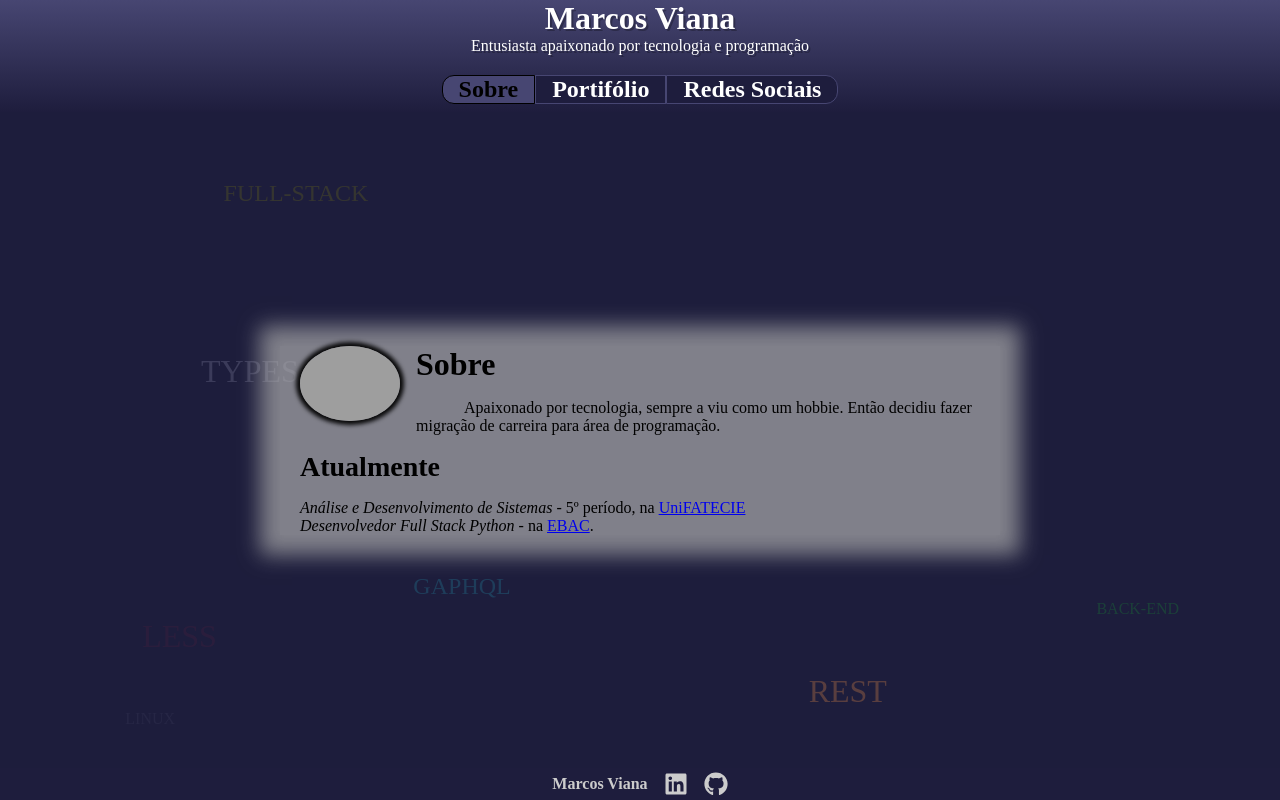
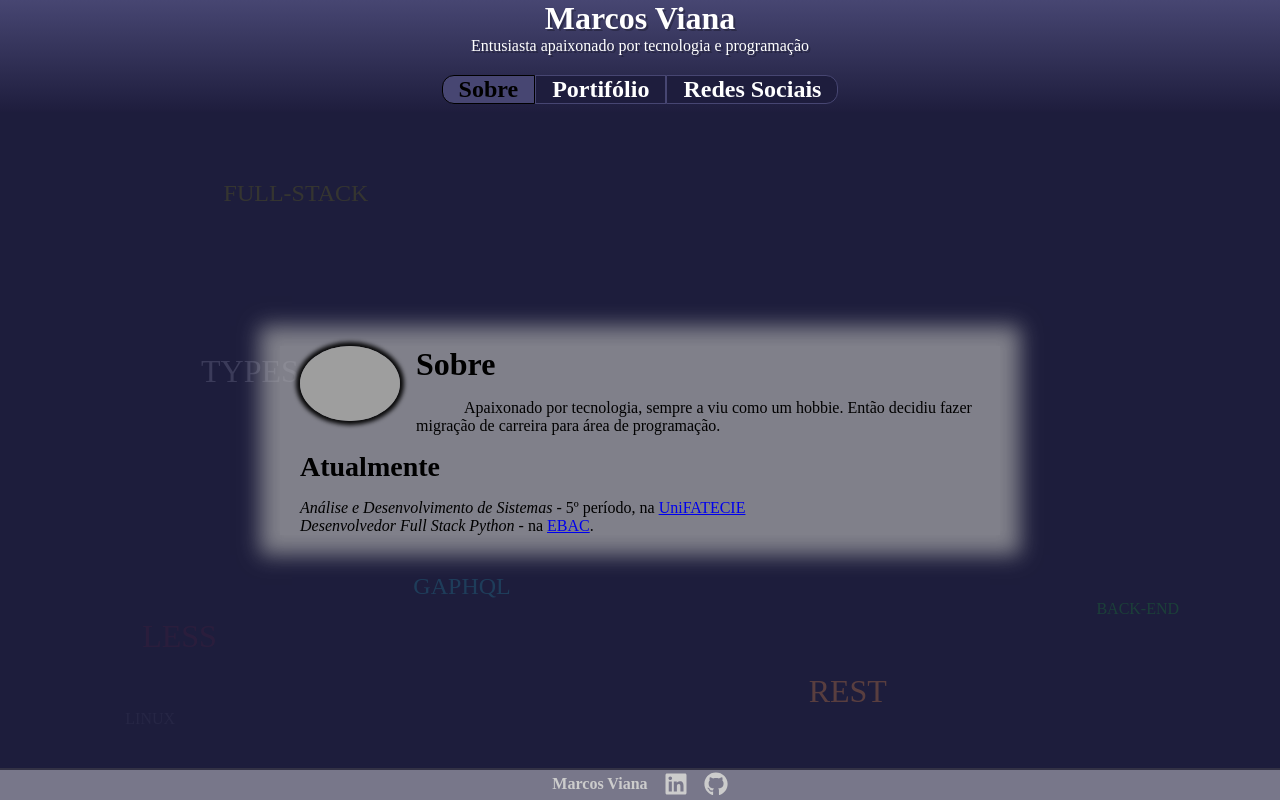
Before and after one commit to Marcosviana91/landing-page, a React (Create React App) app: page / in a window 1280 px wide. Shown: the top 800 px of the page. Built offline with nearby package versions, Linux system fonts and the light colour scheme; grey boxes are pictures that could not be loaded.

Commit message:
Footer: motion links

```diff
--- a/src/containers/Footer/index.tsx
+++ b/src/containers/Footer/index.tsx
@@ -1,3 +1,4 @@
+import { motion } from 'framer-motion'
 import StyledFooter from './style'
 
 // Icons
@@ -8,20 +9,22 @@ function Footer() {
     <StyledFooter>
       <div className="container">
         <strong>Marcos Viana</strong>
-        <a
+        <motion.a
+          layoutId="my-linkedin"
           href="https://www.linkedin.com/in/marcos-viana-full-stack-python/"
           target="_blank"
           rel="noreferrer"
         >
           <FaLinkedin />
-        </a>
-        <a
+        </motion.a>
+        <motion.a
+          layoutId="my-github"
           href="https://github.com/Marcosviana91"
           target="_blank"
           rel="noreferrer"
         >
           <FaGithub />
-        </a>
+        </motion.a>
       </div>
     </StyledFooter>
   )
--- a/src/containers/Footer/style.tsx
+++ b/src/containers/Footer/style.tsx
@@ -1,11 +1,14 @@
 import { styled } from 'styled-components'
 
 const StyledFooter = styled.footer`
+  position: absolute;
+  bottom: 0;
   height: 2rem;
+  width: 100%;
   display: flex;
   align-items: center;
   justify-content: center;
-  background-color: #1e1d3d;
+  background-color: #1e1d3d99;
 
   color: #cccccc;
 
```
